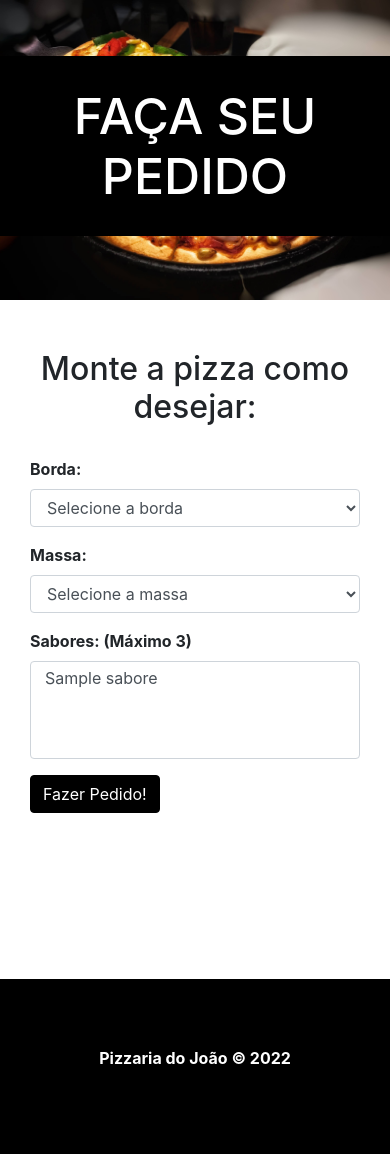
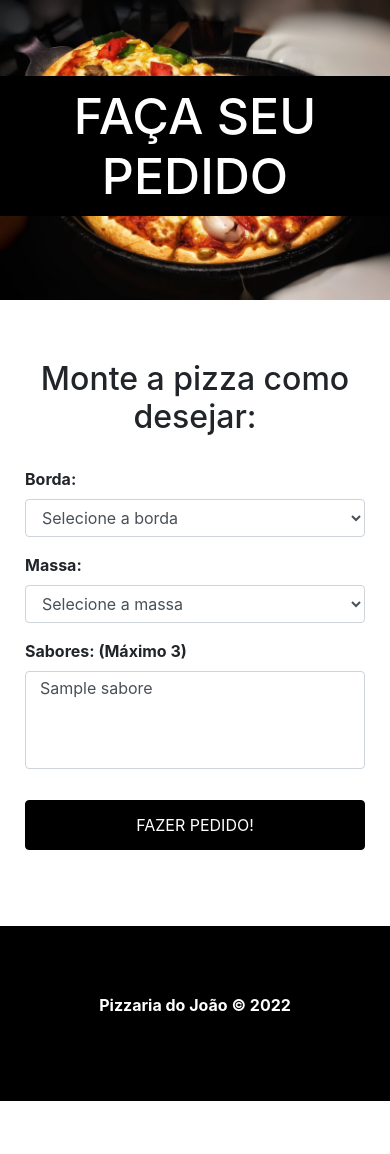
Before and after one commit to TaviloBreno/delivery_pizzaria, a PHP site: page / in a window 390 px wide. Shown: the part 76-1230 px from the top of the page. After the commit the page ends 1177 px from the top, so only its background shows below. Run offline with PHP 8.4, Linux system fonts and the light colour scheme; tables that the repository leaves empty or names only in its code hold one stand-in row (values such as "Sample post").

Commit message:
Adicionando imagens e o responsivo

```diff
--- a/css/style.css
+++ b/css/style.css
@@ -144,3 +144,50 @@ footer{
 	justify-content: center;
 	font-weight: bold
 }
+
+/* RESPONSIVO */
+@media(max-width: 425px) {
+
+  #main-banner {
+    background-position-y: 0;
+  }
+
+  #main-banner h1 {
+    padding: 10px;
+  }
+
+  #main-container {
+    margin-bottom: 0;
+  }
+
+  #main-container .container {
+    padding: 10px;
+  }
+
+  .form-group .btn.btn-primary {
+    width: 100%;
+    height: 50px;
+    margin-top: 15px;
+    text-transform: uppercase;
+  }
+
+  .table-container {
+    padding: 0;
+  }
+
+  .table td, .table th {
+    padding: .5rem;
+  }
+
+  th span {
+    display: none;
+  }
+
+  .table thead th:nth-child(5),
+  .table thead th:nth-child(6),
+  .table tbody td:nth-child(5),
+  .table tbody td:nth-child(6) {
+    display: none;
+  }
+
+}
```
Also changed, not shown: img/dashboard.png (added), img/front.PNG (added).
